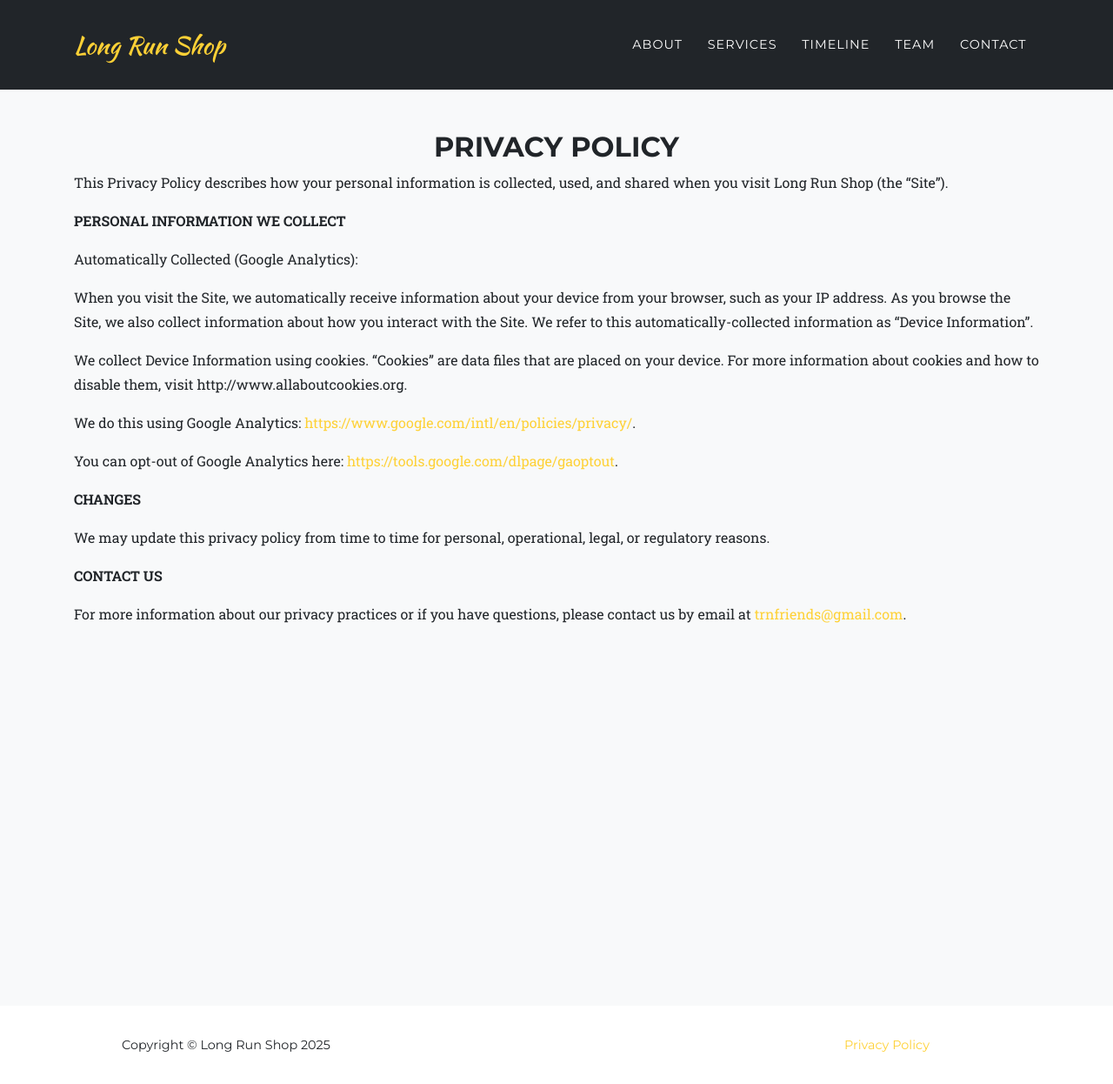
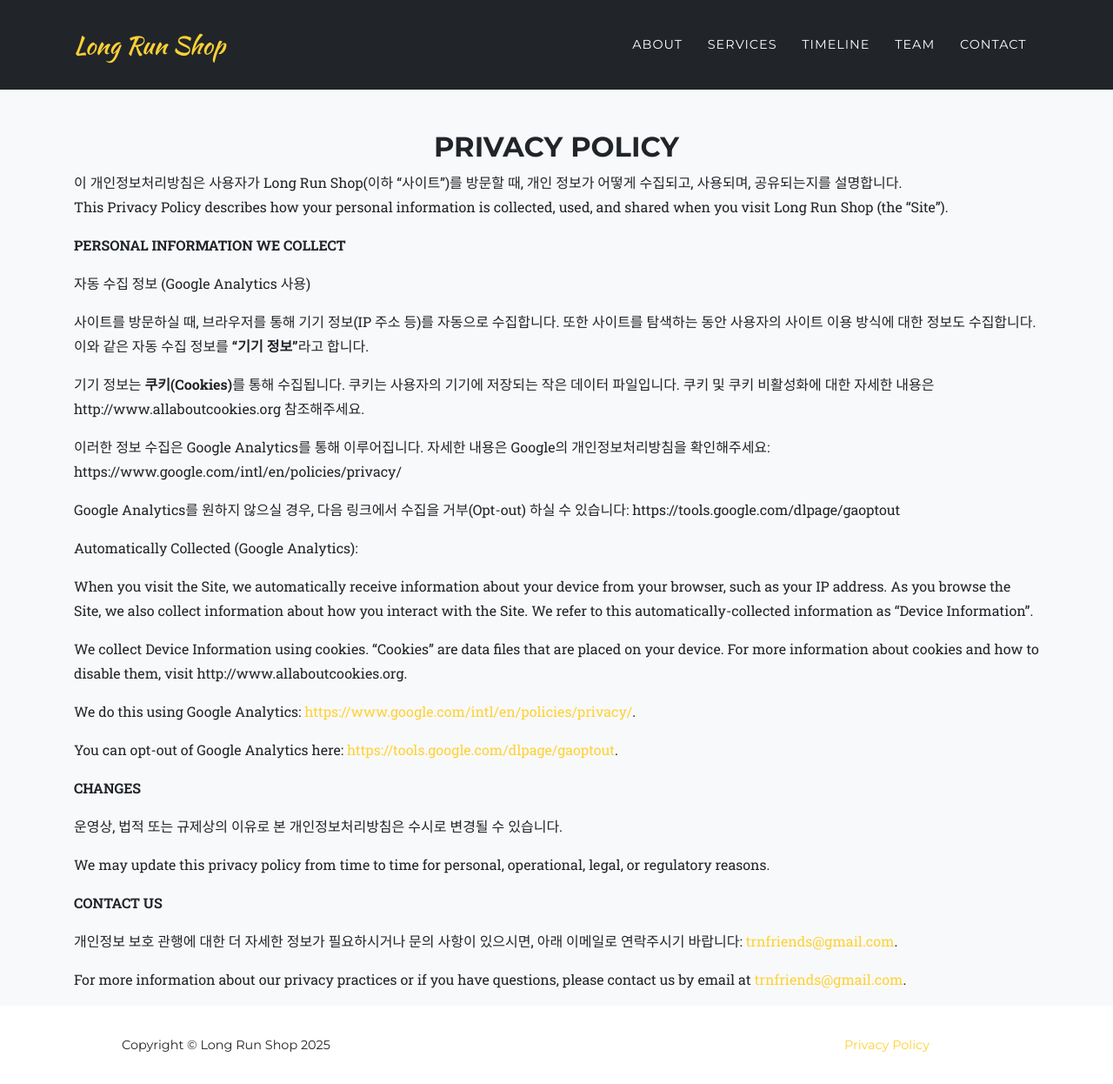
Before and after one commit to WowPeter/long-run-shop, a Jekyll site: the page built from legal.md, in a window 1280 px wide and 1246 px high. Shown: the whole window at 87% size. Built offline with Jekyll 4.4.1, drawn with Linux system fonts in a browser that asks for light colours; some web fonts are replaced.

Commit message:
- feat: how it works 작업

```diff
--- a/legal.md
+++ b/legal.md
@@ -8,11 +8,24 @@
 	<h2 class="section-heading text-uppercase">Privacy Policy</h2>
 </div>
 
+이 개인정보처리방침은 사용자가 {{ site.title }}(이하 “사이트”)를 방문할 때, 개인 정보가 어떻게 수집되고, 사용되며, 공유되는지를 설명합니다.<br>
 This Privacy Policy describes how your personal information is collected, used, and shared when you visit {{ site.title }} (the “Site”).
 
 **PERSONAL INFORMATION WE COLLECT**
 
 {% if site.analytics.google %}
+
+자동 수집 정보 (Google Analytics 사용)
+
+사이트를 방문하실 때, 브라우저를 통해 기기 정보(IP 주소 등)를 자동으로 수집합니다. 또한 사이트를 탐색하는 동안 사용자의 사이트 이용 방식에 대한 정보도 수집합니다. 이와 같은 자동 수집 정보를 **“기기 정보”**라고 합니다.
+
+기기 정보는 **쿠키(Cookies)**를 통해 수집됩니다. 쿠키는 사용자의 기기에 저장되는 작은 데이터 파일입니다. 쿠키 및 쿠키 비활성화에 대한 자세한 내용은 http://www.allaboutcookies.org 참조해주세요.
+
+이러한 정보 수집은 Google Analytics를 통해 이루어집니다. 자세한 내용은 Google의 개인정보처리방침을 확인해주세요:
+https://www.google.com/intl/en/policies/privacy/
+
+Google Analytics를 원하지 않으실 경우, 다음 링크에서 수집을 거부(Opt-out) 하실 수 있습니다:
+https://tools.google.com/dlpage/gaoptout
 
 Automatically Collected (Google Analytics):
 
@@ -32,8 +45,13 @@
 
 **CHANGES**
 
+운영상, 법적 또는 규제상의 이유로 본 개인정보처리방침은 수시로 변경될 수 있습니다.
+
 We may update this privacy policy from time to time for personal, operational, legal, or regulatory reasons.
 
 **CONTACT US**
 
+개인정보 보호 관행에 대한 더 자세한 정보가 필요하시거나 문의 사항이 있으시면, 아래 이메일로 연락주시기 바랍니다:
+<a href="mailto:{{ site.email }}">{{ site.email }}</a>.
+
 For more information about our privacy practices or if you have questions, please contact us by email at <a href="mailto:{{ site.email }}">{{ site.email }}</a>.
```
Also changed, not shown: _pages/legal.md (deleted, +0 -57 lines).
